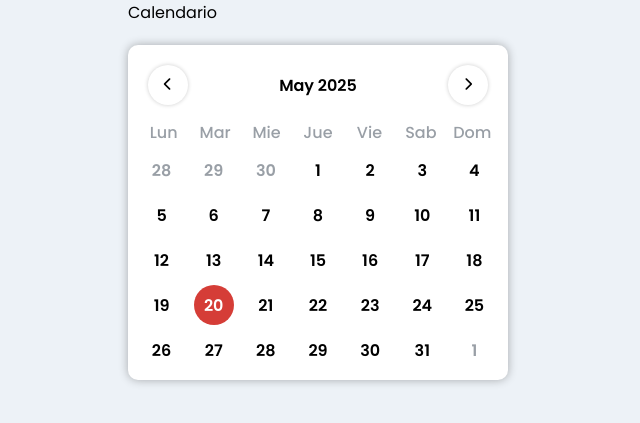
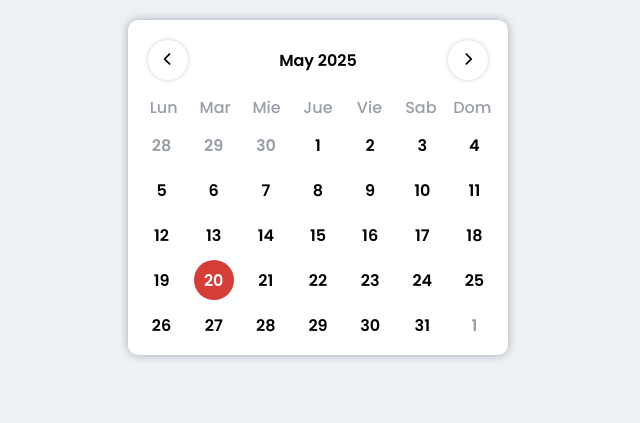
Before and after one commit to alanyur/Proy_G, a Django app: page /horario/ in a window 1280 px wide. Shown: the part 80-503 px from the top of the page, without its empty margins (0-640 px from the left). Run offline with Django 5.2, Linux system fonts and the light colour scheme.

Commit message:
fix: arreglado head y body de horario.html

```diff
--- a/technomarket/app/templates/app/horario.html
+++ b/technomarket/app/templates/app/horario.html
@@ -1,18 +1,12 @@
 {% extends 'app/base.html' %}
+{% load static %}
+
+{% block css %}
+<link rel="stylesheet" href="{% static 'app/css/calendario.css' %}">
+<link rel="stylesheet" href="https://cdnjs.cloudflare.com/ajax/libs/font-awesome/6.4.0/css/all.min.css">
+{% endblock %}
+
 {% block contenido %}
-<!DOCTYPE html>
-<html lang="es">
-<head>
-  <meta charset="UTF-8" />
-  <meta name="viewport" content="width=device-width, initial-scale=1.0" />
-  <link rel="stylesheet" href="https://cdnjs.cloudflare.com/ajax/libs/font-awesome/6.4.0/css/all.min.css">
-  {% load static %}
-  <link rel="stylesheet" href="{% static 'app/css/calendario.css' %}">
-    <tilte>Calendario</tilte>
-</head>
-
-<body>
-
 <div class="calendar">
   <div class="header">
     <button id="prevBtn">
@@ -34,9 +28,8 @@
   </div>
   <div class="dates" id="dates"></div>
 </div>
+{% endblock %}
+
+{% block js %}
 <script src="{% static 'app/js/calendario.js' %}"></script>
-</body>
-
-</html>
-
 {% endblock %}
```
Lines whose indentation alone changed are shown as unchanged.
